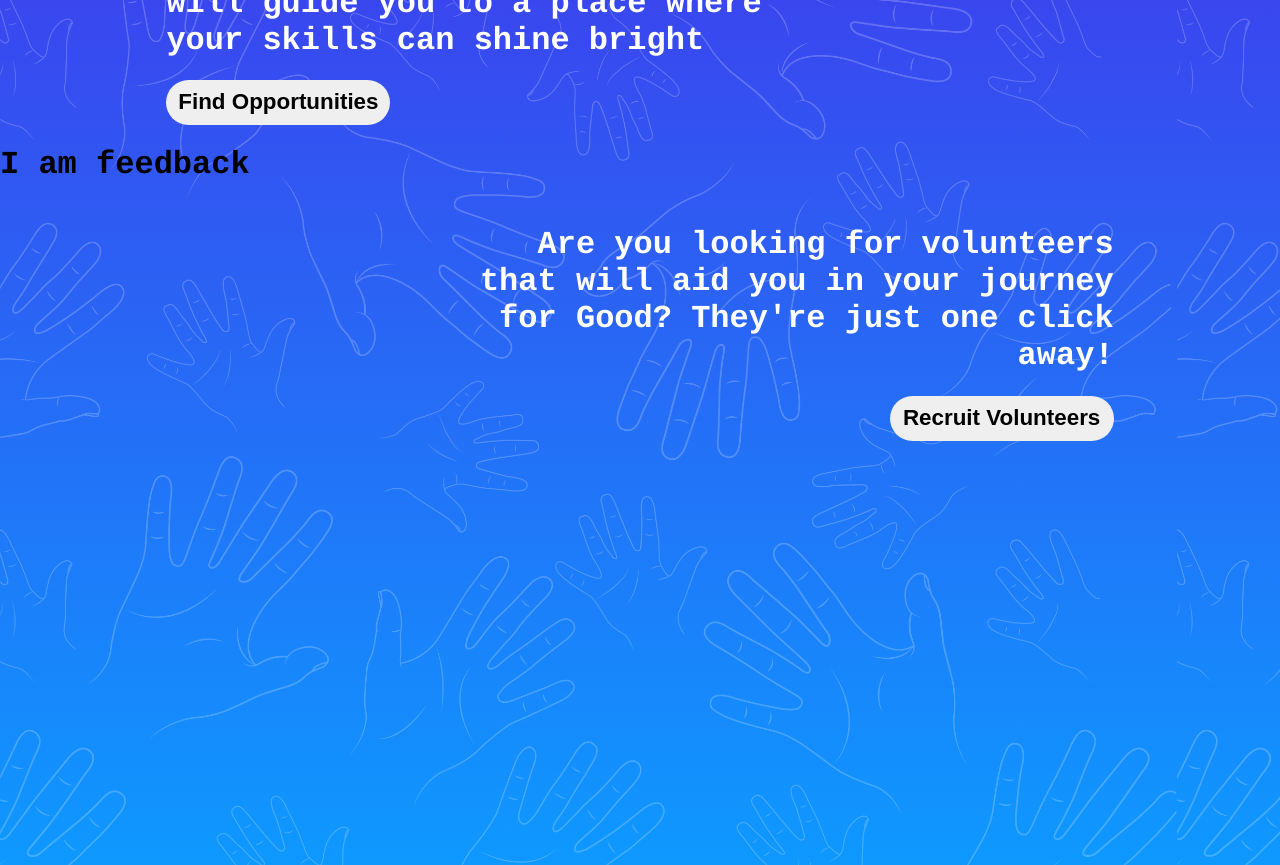
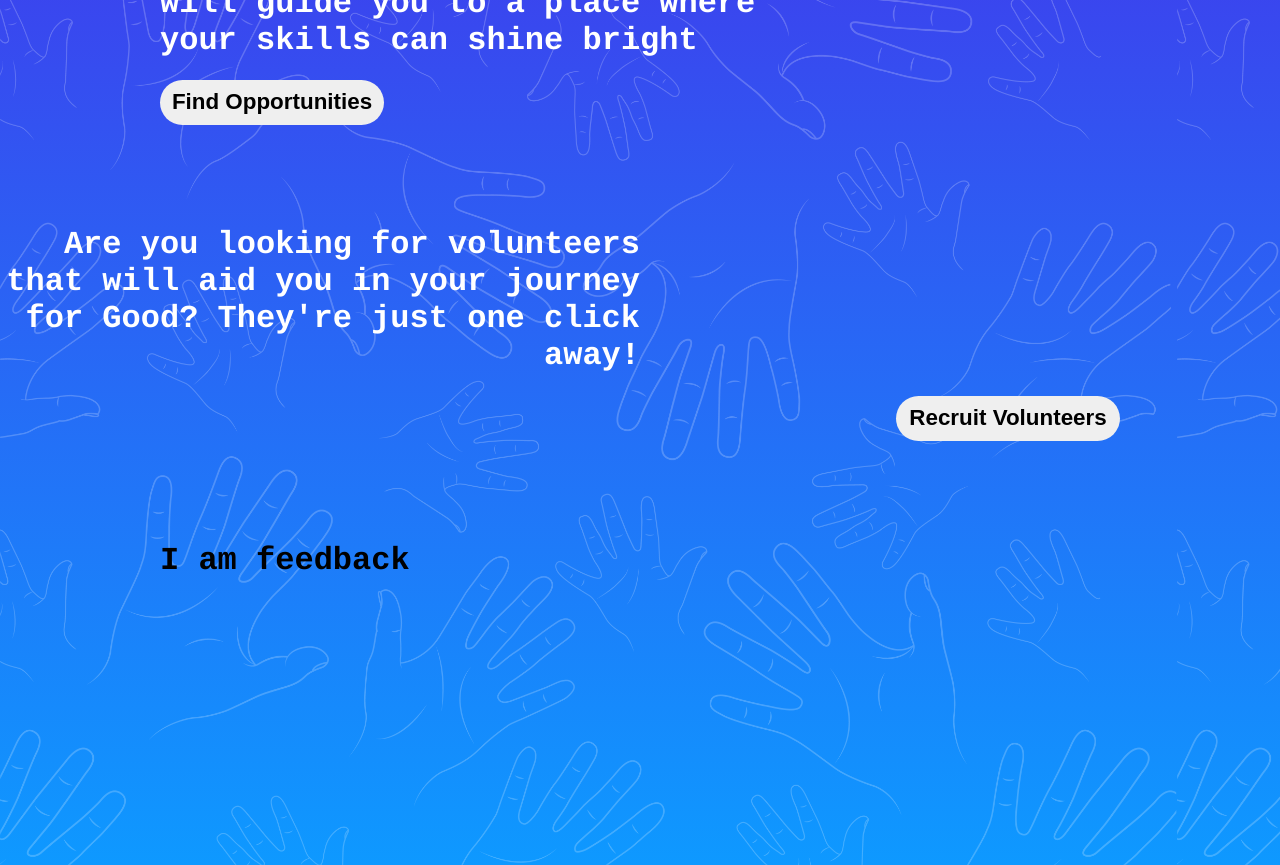
Before and after one commit to AdonayDereje/volunteer_matching, a React (Create React App) app: page / in a window 1280 px wide. Shown: the part 1100-1965 px from the top of the page. Built offline with nearby package versions, Linux system fonts and the light colour scheme.

Commit message:
Commit 4

```diff
--- a/src/App.css
+++ b/src/App.css
@@ -90,6 +90,8 @@
   padding: 0;
   height: 66rem;
   margin-top: 1rem;
+  display: flex;
+  flex-direction: column;
 }
 
 .review-h1 {
@@ -98,20 +100,32 @@
   width: 40rem;
 }
 
-.left-align {
+/* .left-align {
   margin-left: 13vw;
   padding-top: 5rem;
   text-align: left;
-
 }
 
 .right-align {
-  align-self: right;
   margin-right: 13vw;
   padding-top: 5rem;
   text-align: right;
-  float: right;
+} */
+
+
+.left-align {
+  padding-top: 5rem;
+  text-align: left;
+  padding-left: 10rem;
 }
+
+.right-align {
+  padding-top: 5rem;
+  text-align: right;
+  padding-right: 10rem;
+}
+
+
 
 .review-button {
     background-image: rgb(255, 255, 255);
@@ -125,3 +139,7 @@
     width: 14rem;
     white-space: nowrap;
 }
+
+.feedback-container {
+  display: inline;
+}
--- a/src/components/reviewComponents/Feedback.js
+++ b/src/components/reviewComponents/Feedback.js
@@ -2,7 +2,10 @@ import React from 'react'
 
 function Feedback (){
     return (
-        <h1>I am feedback</h1>
+        <div className="left-align feedback-container">
+            <h1>I am feedback</h1>
+        </div>
+
     )
 }
 
--- a/src/components/reviewComponents/ReviewTopElement.js
+++ b/src/components/reviewComponents/ReviewTopElement.js
@@ -2,7 +2,7 @@ import React from 'react'
 
 function ReviewTopElement(props){
     return(
-        <div className={props.leftAlign ? "right-align": "left-align"}>
+        <div className = {props.leftAlign ? "right-align": "left-align"}>
             <h1 className="review-h1">{props.text}</h1>
             <button className="review-button">{props.buttonText}</button>
         </div>
```
